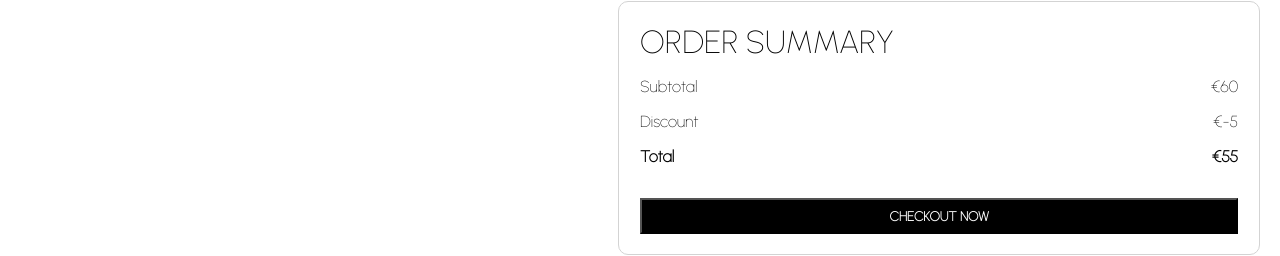
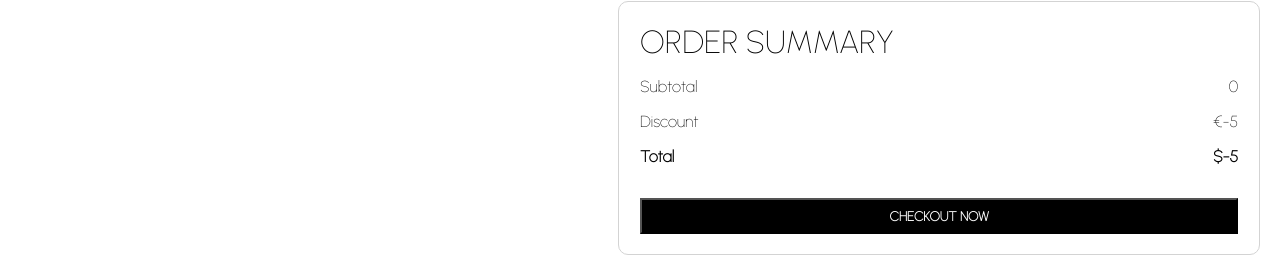
Before and after one commit to YoannBretonnet/e-commerce, a React (Create React App) app: page /cart in a window 1280 px wide. Shown: the part 306-562 px from the top of the page. Built offline with nearby package versions, Linux system fonts and the light colour scheme.

Commit message:
feat: cart redux

```diff
--- a/src/history.js
+++ /dev/null
@@ -1,5 +0,0 @@
-import { createBrowserHistory } from "history";
-
-const history = createBrowserHistory();
-
-export default history;
--- a/src/pages/Cart.jsx
+++ b/src/pages/Cart.jsx
@@ -5,6 +5,7 @@ import Footer from "../components/Footer";
 import { Add, Remove } from "@material-ui/icons";
 import {mobile} from '../responsive';
 import {useSelector} from "react-redux";
+import {StripeCheckout} from "react-stripe-checkout";
 
 const Container = styled.div`
 
@@ -159,9 +160,9 @@ function Cart() {
                     </Info>
                     <ProductAmountContainer>
                             <Add/>
-                            <ProductAmount>2</ProductAmount>
+                            <ProductAmount>{product.quantity}</ProductAmount>
                             <Remove/>
-                            <TotalPrice>60€</TotalPrice>
+                            <TotalPrice>${product.price* product.quantity}€</TotalPrice>
                     </ProductAmountContainer>
                 </Product>
               ))
@@ -172,7 +173,7 @@ function Cart() {
                     <SummaryTitle>ORDER SUMMARY</SummaryTitle>
                     <SummaryItem>
                         <SummaryItemText>Subtotal</SummaryItemText>
-                        <SummaryItemPrice>€60</SummaryItemPrice>
+                        <SummaryItemPrice>{cart.total}</SummaryItemPrice>
                     </SummaryItem>
                     <SummaryItem>
                         <SummaryItemText>Discount</SummaryItemText>
@@ -180,7 +181,7 @@ function Cart() {
                     </SummaryItem>
                     <SummaryItem type="total">
                         <SummaryItemText>Total</SummaryItemText>
-                        <SummaryItemPrice>€55</SummaryItemPrice>
+                        <SummaryItemPrice>${cart.total-5}</SummaryItemPrice>
                     </SummaryItem>
                     <Button>CHECKOUT NOW</Button>
                 </Summary>
```
